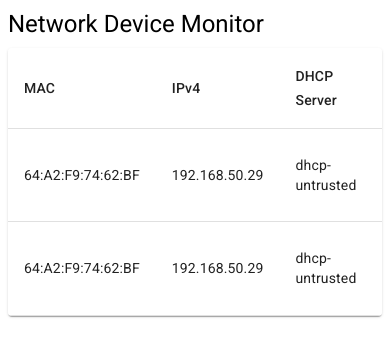
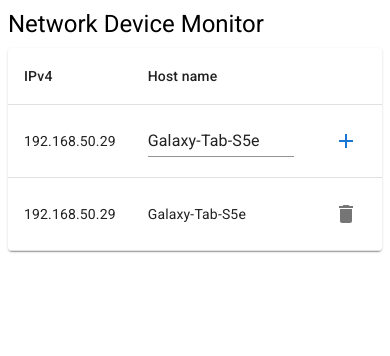
Before and after one commit to andreasbehnke/device-mon, a React (Create React App) app in the folder webclient/: page / in a window 390 px wide. Shown: the top 356 px of the page. Built offline with nearby package versions, Linux system fonts and the light colour scheme.

Commit message:
Made table responsive

```diff
--- a/webclient/src/App.tsx
+++ b/webclient/src/App.tsx
@@ -12,14 +12,14 @@
         return (
             <>
                 <Typography variant={"h5"} gutterBottom>Network Device Monitor</Typography>
-                <TableContainer component={Paper}>
+                <TableContainer component={Paper} sx={{maxWidth: "1600px"}}>
                     <Table>
                         <TableHead>
                             <TableRow>
-                                <TableCell>MAC</TableCell>
+                                <TableCell sx={{ display: ["none", "none", "table-cell"]}}>MAC</TableCell>
                                 <TableCell>IPv4</TableCell>
-                                <TableCell>DHCP Server</TableCell>
-                                <TableCell>Last seen</TableCell>
+                                <TableCell sx={{ display: ["none", "none", "none", "table-cell"]}}>DHCP Server</TableCell>
+                                <TableCell sx={{ display: ["none", "table-cell"]}}>Last seen</TableCell>
                                 <TableCell>Host name</TableCell>
                                 <TableCell/>
                             </TableRow>
--- a/webclient/src/KnownDeviceRow.tsx
+++ b/webclient/src/KnownDeviceRow.tsx
@@ -5,10 +5,10 @@
 
 export function KnownDeviceRow() {
     return <TableRow>
-        <TableCell>64:A2:F9:74:62:BF</TableCell>
+        <TableCell sx={{ display: ["none", "none", "table-cell"]}}>64:A2:F9:74:62:BF</TableCell>
         <TableCell>192.168.50.29</TableCell>
-        <TableCell>dhcp-untrusted</TableCell>
-        <TableCell>{moment('2022-02-03 20:20:29.018+00').fromNow()}</TableCell>
+        <TableCell sx={{ display: ["none", "none", "none", "table-cell"]}}>dhcp-untrusted</TableCell>
+        <TableCell sx={{ display: ["none", "table-cell"]}}>{moment('2022-02-03 20:20:29.018+00').fromNow()}</TableCell>
         <TableCell>Galaxy-Tab-S5e</TableCell>
         <TableCell>
             <IconButton aria-label="Forget device" title={"Forget device"}>
--- a/webclient/src/NewDeviceRow.tsx
+++ b/webclient/src/NewDeviceRow.tsx
@@ -5,10 +5,10 @@
 
 export function NewDeviceRow() {
     return <TableRow>
-        <TableCell>64:A2:F9:74:62:BF</TableCell>
+        <TableCell sx={{ display: ["none", "none", "table-cell"]}}>64:A2:F9:74:62:BF</TableCell>
         <TableCell>192.168.50.29</TableCell>
-        <TableCell>dhcp-untrusted</TableCell>
-        <TableCell>{moment('2022-02-07 20:20:29.018+00').fromNow()}</TableCell>
+        <TableCell sx={{ display: ["none", "none", "none", "table-cell"]}}>dhcp-untrusted</TableCell>
+        <TableCell sx={{ display: ["none", "table-cell"]}}>{moment('2022-02-07 20:20:29.018+00').fromNow()}</TableCell>
         <TableCell><TextField variant={"standard"} value={"Galaxy-Tab-S5e"} /></TableCell>
         <TableCell>
             <IconButton aria-label="Approve device" title={"Approve device"}>
```
